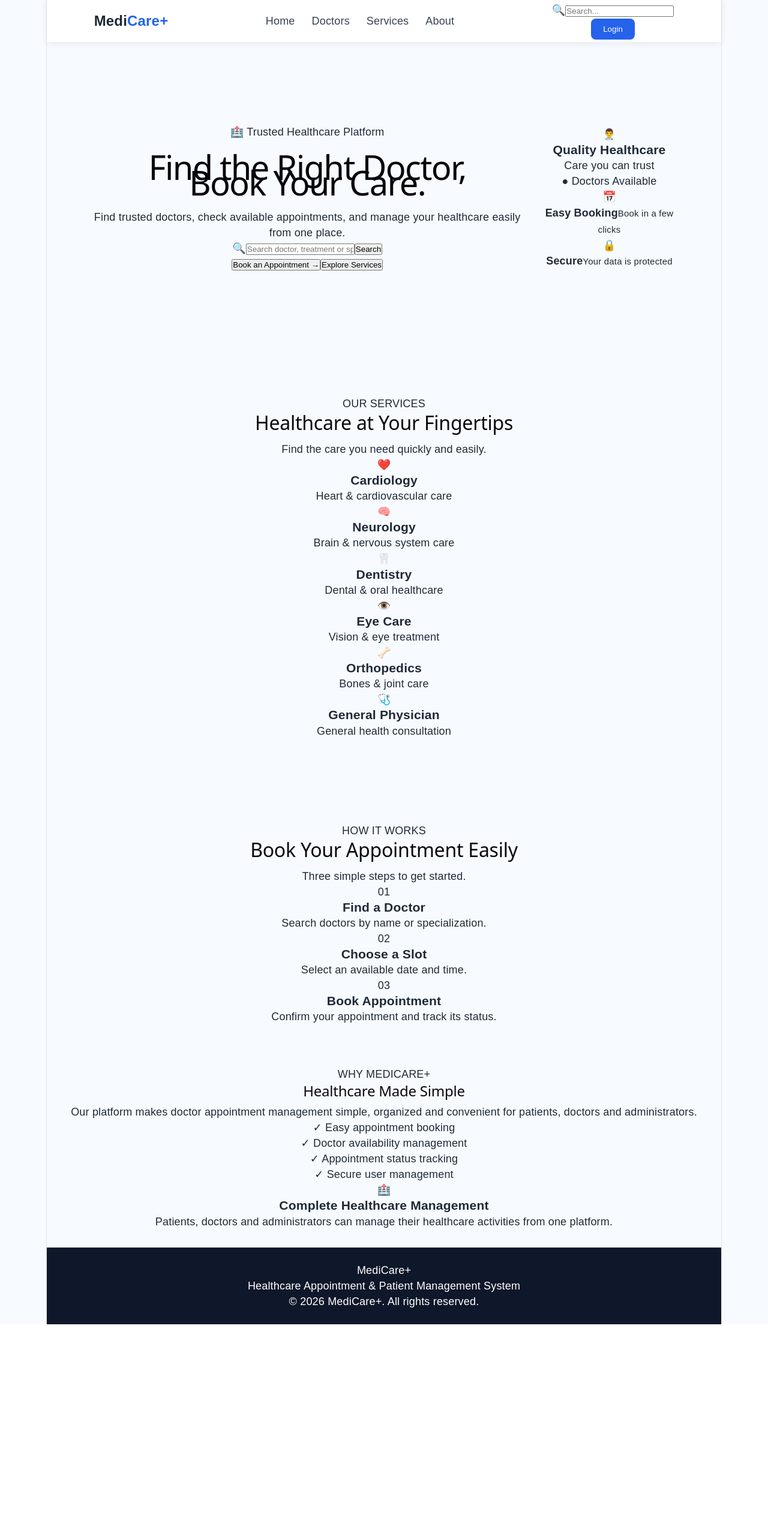
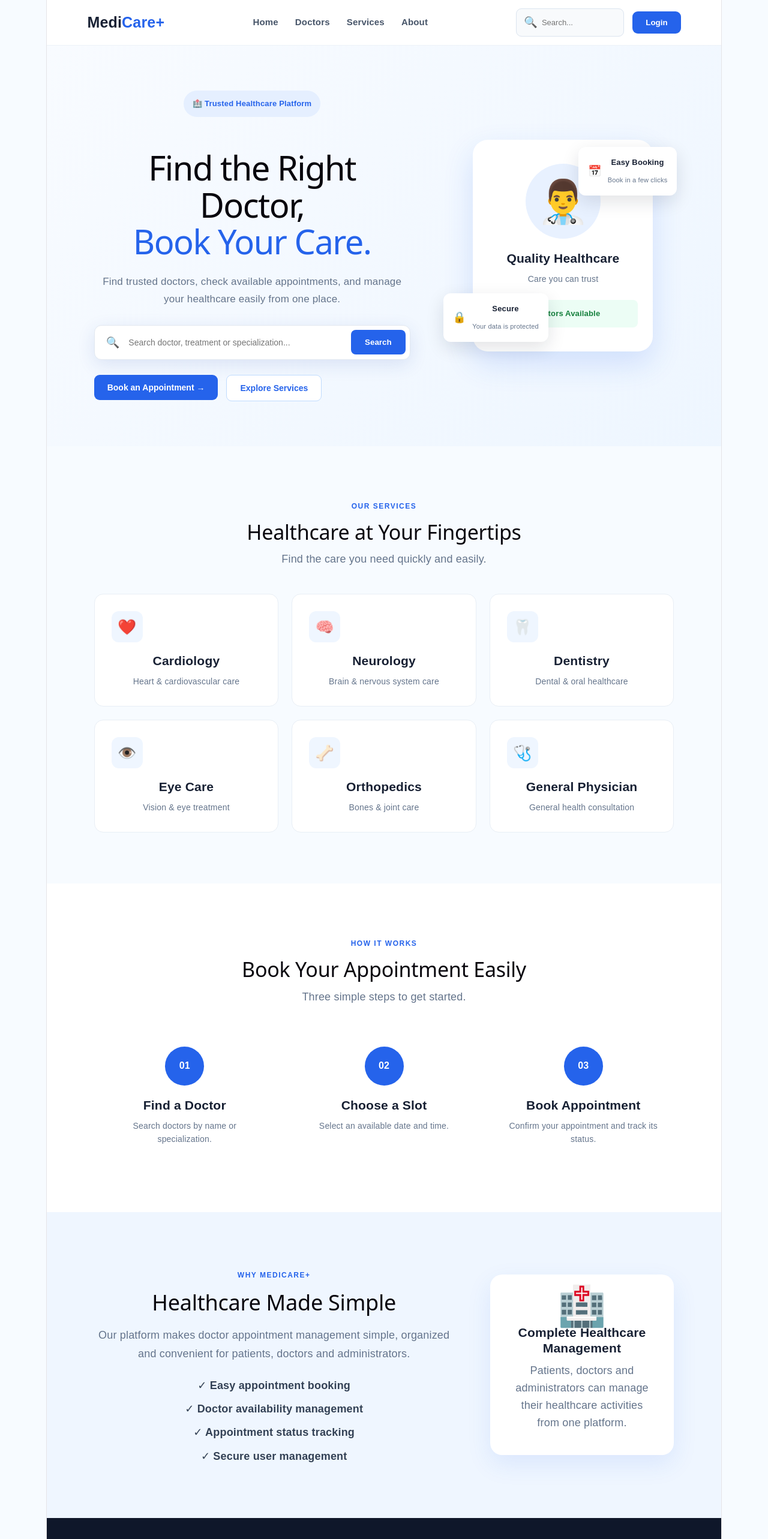
Before and after one commit to kakadeAnushka24/healthcare-appointment-management-system, a React app in the folder frontend/: page / in a window 1280 px wide. Shown: the top 2566 px of the page at 60% size. Before the commit the page ends 2208 px from the top, so only its background shows below. Built offline with nearby package versions, Linux system fonts and the light colour scheme; the HTML template or start-up script is replaced by a standard one.

Commit message:
add new file

```diff
--- a/frontend/src/App.css
+++ b/frontend/src/App.css
@@ -4,29 +4,46 @@
   box-sizing: border-box;
 }
 
+html {
+  scroll-behavior: smooth;
+}
+
 body {
   font-family: Arial, sans-serif;
   background: #f7fbff;
-  color: #1f2937;
+  color: #172033;
 }
 
-.app {
-  min-height: 100vh;
+a {
+  text-decoration: none;
+  color: inherit;
 }
 
+button,
+input {
+  font-family: inherit;
+}
+
+/* ================= NAVBAR ================= */
+
 .navbar {
-  height: 70px;
+  width: 100%;
+  height: 76px;
+  padding: 0 6%;
   display: flex;
   align-items: center;
   justify-content: space-between;
-  padding: 0 7%;
   background: white;
-  box-shadow: 0 2px 12px rgba(0, 0, 0, 0.08);
+  border-bottom: 1px solid #edf2f7;
+  position: sticky;
+  top: 0;
+  z-index: 1000;
 }
 
 .logo {
-  font-size: 24px;
-  font-weight: bold;
+  font-size: 25px;
+  font-weight: 800;
+  color: #172033;
 }
 
 .logo span {
@@ -35,138 +52,462 @@ body {
 
 .nav-links {
   display: flex;
+  align-items: center;
   gap: 28px;
+}
+
+.nav-links a {
+  color: #475569;
+  font-size: 15px;
+  font-weight: 600;
+}
+
+.nav-links a:hover {
+  color: #2563eb;
+}
+
+.nav-actions {
+  display: flex;
+  align-items: center;
+  gap: 14px;
+}
+
+.nav-search {
+  display: flex;
+  align-items: center;
+  gap: 7px;
+  width: 180px;
+  padding: 9px 12px;
+  border: 1px solid #dbe4ef;
+  border-radius: 9px;
+  background: #f8fafc;
+}
+
+.nav-search input {
+  width: 100%;
+  border: none;
+  outline: none;
+  background: transparent;
+  font-size: 13px;
+}
+
+.login-btn {
+  border: none;
+  background: #2563eb;
+  color: white;
+  padding: 11px 22px;
+  border-radius: 9px;
+  font-weight: 600;
+  cursor: pointer;
+}
+
+.login-btn:hover {
+  background: #1d4ed8;
+}
+
+/* ================= HERO ================= */
+
+.hero {
+  min-height: 610px;
+  padding: 75px 7%;
+  display: flex;
+  align-items: center;
+  justify-content: space-between;
+  gap: 70px;
+  background: linear-gradient(135deg, #f8fbff, #eef6ff);
+}
+
+.hero-content {
+  max-width: 650px;
+}
+
+.hero-badge {
+  display: inline-block;
+  padding: 9px 15px;
+  background: #e5efff;
+  color: #2563eb;
+  border-radius: 30px;
+  font-size: 13px;
+  font-weight: 700;
+  margin-bottom: 22px;
+}
+
+.hero h1 {
+  font-size: 56px;
+  line-height: 1.1;
+  letter-spacing: -1.5px;
+  margin-bottom: 22px;
+}
+
+.hero h1 span {
+  color: #2563eb;
+}
+
+.hero-content > p {
+  max-width: 570px;
+  color: #64748b;
+  font-size: 17px;
+  line-height: 1.7;
+  margin-bottom: 28px;
+}
+
+/* Main Search */
+
+.main-search {
+  width: 100%;
+  max-width: 590px;
+  display: flex;
+  align-items: center;
+  gap: 10px;
+  background: white;
+  padding: 7px;
+  border-radius: 12px;
+  box-shadow: 0 8px 30px rgba(30, 64, 175, 0.12);
+  border: 1px solid #e2e8f0;
+}
+
+.main-search span {
+  padding-left: 12px;
+}
+
+.main-search input {
+  flex: 1;
+  border: none;
+  outline: none;
+  padding: 13px 5px;
+  font-size: 14px;
+}
+
+.main-search button {
+  border: none;
+  background: #2563eb;
+  color: white;
+  padding: 13px 23px;
+  border-radius: 8px;
+  cursor: pointer;
+  font-weight: 600;
+}
+
+.hero-buttons {
+  display: flex;
+  gap: 14px;
+  margin-top: 25px;
+}
+
+.primary-btn,
+.secondary-btn {
+  padding: 13px 22px;
+  border-radius: 9px;
+  font-size: 14px;
+  font-weight: 600;
+  cursor: pointer;
+}
+
+.primary-btn {
+  border: none;
+  background: #2563eb;
+  color: white;
+}
+
+.primary-btn:hover {
+  background: #1d4ed8;
+}
+
+.secondary-btn {
+  background: white;
+  color: #2563eb;
+  border: 1px solid #bfdbfe;
+}
+
+/* ================= HERO VISUAL ================= */
+
+.hero-visual {
+  width: 400px;
+  min-width: 350px;
+  height: 410px;
+  position: relative;
+  display: flex;
+  justify-content: center;
   align-items: center;
 }
 
-.nav-links a {
-  text-decoration: none;
-  color: #374151;
-  font-weight: 500;
+.doctor-card {
+  width: 300px;
+  padding: 40px 25px;
+  background: white;
+  border-radius: 25px;
+  text-align: center;
+  box-shadow: 0 20px 50px rgba(37, 99, 235, 0.16);
 }
 
-.login-btn {
-  padding: 10px 20px;
-  border: none;
+.doctor-avatar {
+  width: 125px;
+  height: 125px;
+  margin: 0 auto 20px;
+  display: flex;
+  align-items: center;
+  justify-content: center;
+  background: #e8f1ff;
+  border-radius: 50%;
+  font-size: 70px;
+}
+
+.doctor-card h3 {
+  margin-bottom: 8px;
+}
+
+.doctor-card p {
+  color: #64748b;
+  font-size: 14px;
+}
+
+.doctor-status {
+  margin-top: 22px;
+  padding: 10px;
   border-radius: 8px;
+  background: #ecfdf5;
+  color: #15803d;
+  font-size: 13px;
+  font-weight: 600;
+}
+
+.doctor-status span {
+  color: #22c55e;
+}
+
+.floating-card {
+  position: absolute;
+  display: flex;
+  align-items: center;
+  gap: 10px;
+  background: white;
+  padding: 13px 16px;
+  border-radius: 12px;
+  box-shadow: 0 10px 30px rgba(15, 23, 42, 0.12);
+}
+
+.floating-card strong {
+  display: block;
+  font-size: 13px;
+}
+
+.floating-card small {
+  display: block;
+  color: #64748b;
+  margin-top: 3px;
+  font-size: 11px;
+}
+
+.appointment-card {
+  top: 40px;
+  right: -5px;
+}
+
+.secure-card {
+  bottom: 45px;
+  left: -15px;
+}
+
+/* ================= SECTION ================= */
+
+.section {
+  padding: 85px 7%;
+}
+
+.section-heading {
+  text-align: center;
+  margin-bottom: 45px;
+}
+
+.section-heading > span,
+.feature-text > span {
+  color: #2563eb;
+  font-size: 12px;
+  font-weight: 800;
+  letter-spacing: 1.5px;
+}
+
+.section-heading h2 {
+  margin-top: 10px;
+  font-size: 34px;
+}
+
+.section-heading p {
+  margin-top: 12px;
+  color: #64748b;
+}
+
+/* ================= SPECIALIZATION ================= */
+
+.specialization-grid {
+  display: grid;
+  grid-template-columns: repeat(3, 1fr);
+  gap: 22px;
+}
+
+.specialization-card {
+  padding: 28px;
+  background: white;
+  border: 1px solid #e8eef5;
+  border-radius: 15px;
+  transition: 0.25s;
+}
+
+.specialization-card:hover {
+  transform: translateY(-5px);
+  box-shadow: 0 12px 30px rgba(37, 99, 235, 0.1);
+  border-color: #bfdbfe;
+}
+
+.specialization-card > div {
+  width: 52px;
+  height: 52px;
+  display: flex;
+  justify-content: center;
+  align-items: center;
+  background: #eff6ff;
+  border-radius: 12px;
+  font-size: 25px;
+  margin-bottom: 18px;
+}
+
+.specialization-card h3 {
+  margin-bottom: 8px;
+}
+
+.specialization-card p {
+  color: #64748b;
+  font-size: 14px;
+}
+
+/* ================= HOW IT WORKS ================= */
+
+.how-section {
+  background: white;
+}
+
+.steps {
+  display: grid;
+  grid-template-columns: repeat(3, 1fr);
+  gap: 30px;
+}
+
+.step {
+  text-align: center;
+  padding: 25px;
+}
+
+.step-number {
+  width: 65px;
+  height: 65px;
+  margin: 0 auto 20px;
+  display: flex;
+  align-items: center;
+  justify-content: center;
+  border-radius: 50%;
   background: #2563eb;
   color: white;
-  cursor: pointer;
+  font-weight: 800;
+  font-size: 16px;
 }
 
-.hero {
-  min-height: 520px;
+.step h3 {
+  margin-bottom: 10px;
+}
+
+.step p {
+  color: #64748b;
+  line-height: 1.6;
+  font-size: 14px;
+}
+
+/* ================= FEATURES ================= */
+
+.features-section {
+  padding: 90px 7%;
   display: flex;
   align-items: center;
   justify-content: space-between;
-  padding: 70px 7%;
-  gap: 40px;
+  gap: 60px;
+  background: #eff6ff;
 }
 
-.hero-text {
+.feature-text {
   max-width: 600px;
 }
 
-.hero-text h1 {
-  font-size: 52px;
-  line-height: 1.15;
-  margin-bottom: 20px;
+.feature-text h2 {
+  font-size: 36px;
+  margin: 12px 0 18px;
 }
 
-.hero-text h1 span {
-  color: #2563eb;
+.feature-text > p {
+  color: #64748b;
+  line-height: 1.7;
+  margin-bottom: 25px;
 }
 
-.hero-text p {
-  font-size: 18px;
-  line-height: 1.7;
-  color: #64748b;
-  margin-bottom: 30px;
+.feature-list {
+  display: grid;
+  gap: 13px;
+  color: #334155;
+  font-weight: 600;
 }
 
-.hero-btn {
-  padding: 14px 28px;
-  border: none;
-  border-radius: 9px;
-  background: #2563eb;
-  color: white;
-  font-size: 16px;
-  cursor: pointer;
+.feature-box {
+  width: 370px;
+  padding: 40px;
+  background: white;
+  border-radius: 20px;
+  box-shadow: 0 15px 40px rgba(37, 99, 235, 0.1);
 }
 
-.hero-card {
-  width: 350px;
-  padding: 45px 30px;
-  border-radius: 25px;
-  background: white;
-  text-align: center;
-  box-shadow: 0 15px 40px rgba(37, 99, 235, 0.15);
+.big-icon {
+  font-size: 65px;
+  margin-bottom: 18px;
 }
 
-.hero-card .doctor-icon {
-  font-size: 90px;
-  margin-bottom: 20px;
-}
-
-.hero-card h2 {
+.feature-box h3 {
   margin-bottom: 10px;
 }
 
-.hero-card p {
-  color: #64748b;
-}
-
-.section {
-  padding: 70px 7%;
-  text-align: center;
-}
-
-.section h2 {
-  font-size: 32px;
-  margin-bottom: 12px;
-}
-
-.section > p {
-  color: #64748b;
-  margin-bottom: 40px;
-}
-
-.cards {
-  display: grid;
-  grid-template-columns: repeat(3, 1fr);
-  gap: 25px;
-}
-
-.card {
-  background: white;
-  padding: 30px;
-  border-radius: 16px;
-  box-shadow: 0 8px 25px rgba(0, 0, 0, 0.07);
-}
-
-.card-icon {
-  font-size: 42px;
-  margin-bottom: 15px;
-}
-
-.card h3 {
-  margin-bottom: 10px;
-}
-
-.card p {
+.feature-box p {
   color: #64748b;
   line-height: 1.6;
 }
 
+/* ================= FOOTER ================= */
+
 .footer {
+  padding: 45px 7%;
   background: #0f172a;
   color: white;
   text-align: center;
-  padding: 25px;
-  margin-top: 30px;
 }
 
-@media (max-width: 768px) {
+.footer-logo {
+  font-size: 25px;
+  font-weight: 800;
+  margin-bottom: 12px;
+}
+
+.footer-logo span {
+  color: #60a5fa;
+}
+
+.footer p {
+  color: #cbd5e1;
+  font-size: 14px;
+}
+
+.copyright {
+  margin-top: 20px;
+  font-size: 12px !important;
+}
+
+/* ================= RESPONSIVE ================= */
+
+@media (max-width: 1000px) {
   .nav-links {
     display: none;
   }
@@ -176,81 +517,92 @@ body {
     text-align: center;
   }
 
-  .hero-text h1 {
-    font-size: 38px;
+  .hero-content {
+    max-width: 700px;
   }
 
-  .cards {
+  .hero-content > p,
+  .main-search {
+    margin-left: auto;
+    margin-right: auto;
+  }
+
+  .hero-buttons {
+    justify-content: center;
+  }
+
+  .specialization-grid {
+    grid-template-columns: repeat(2, 1fr);
+  }
+
+  .features-section {
+    flex-direction: column;
+    text-align: center;
+  }
+
+  .feature-list {
+    text-align: left;
+  }
+}
+
+@media (max-width: 650px) {
+  .navbar {
+    padding: 0 5%;
+  }
+
+  .nav-search {
+    display: none;
+  }
+
+  .hero {
+    padding: 55px 5%;
+  }
+
+  .hero h1 {
+    font-size: 40px;
+  }
+
+  .main-search {
+    flex-direction: column;
+    background: white;
+    padding: 10px;
+  }
+
+  .main-search input {
+    width: 100%;
+  }
+
+  .main-search button {
+    width: 100%;
+  }
+
+  .hero-buttons {
+    flex-direction: column;
+  }
+
+  .hero-visual {
+    width: 100%;
+    min-width: auto;
+  }
+
+  .appointment-card {
+    right: 0;
+  }
+
+  .secure-card {
+    left: 0;
+  }
+
+  .specialization-grid,
+  .steps {
     grid-template-columns: 1fr;
   }
 
-  .hero-card {
+  .section {
+    padding: 65px 5%;
+  }
+
+  .feature-box {
     width: 100%;
   }
 }
-
-/* Authentication Pages */
-
-.auth-page {
-  min-height: 100vh;
-  display: flex;
-  justify-content: center;
-  align-items: center;
-  background: #f7fbff;
-}
-
-.auth-box {
-  width: 400px;
-  padding: 40px;
-  background: white;
-  border-radius: 18px;
-  box-shadow: 0 12px 35px rgba(0, 0, 0, 0.1);
-  text-align: center;
-}
-
-.auth-box h1 {
-  margin-bottom: 10px;
-  color: #1e3a8a;
-}
-
-.auth-box > p {
-  color: #64748b;
-  margin-bottom: 25px;
-}
-
-.auth-box input {
-  width: 100%;
-  padding: 13px;
-  margin-bottom: 15px;
-  border: 1px solid #dbe3ef;
-  border-radius: 8px;
-  font-size: 15px;
-  outline: none;
-}
-
-.auth-box input:focus {
-  border-color: #2563eb;
-}
-
-.auth-box button {
-  width: 100%;
-  padding: 13px;
-  border: none;
-  border-radius: 8px;
-  background: #2563eb;
-  color: white;
-  font-size: 16px;
-  cursor: pointer;
-  margin-top: 5px;
-}
-
-.auth-link {
-  margin-top: 20px !important;
-  margin-bottom: 0 !important;
-}
-
-.auth-link span {
-  color: #2563eb;
-  font-weight: bold;
-  cursor: pointer;
-}
```
Also changed, not shown: frontend/src/pages/doctors.jsx (added).
